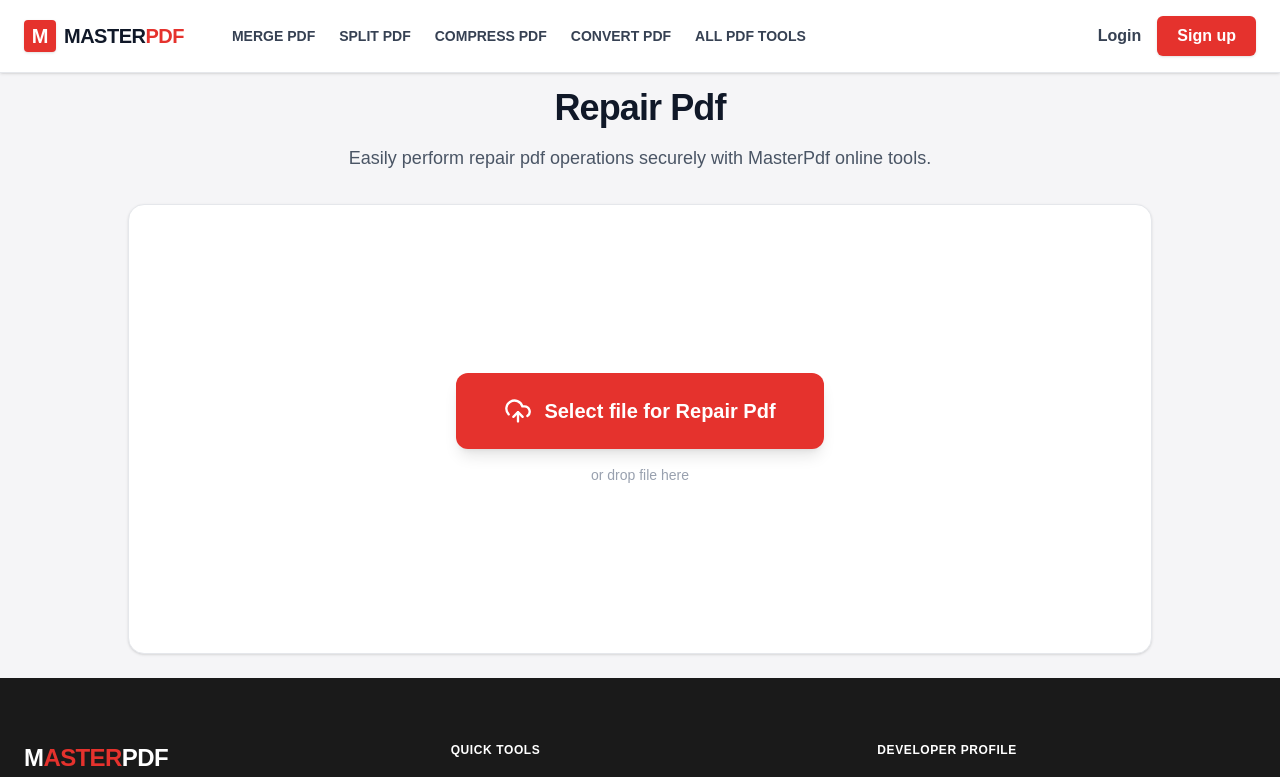
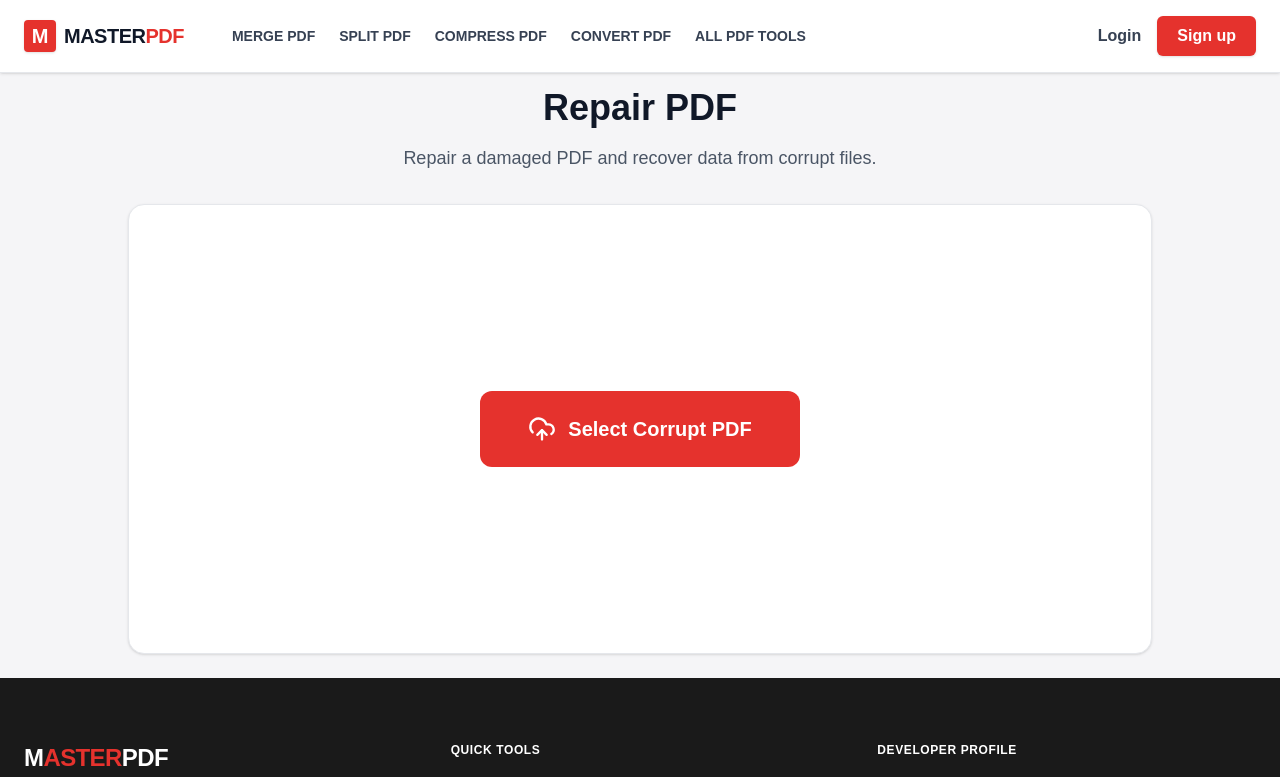
Before and after one commit to ansarisuhel4505/MasterPdf, a Next.js app: page /repair-pdf in a window 1280 px wide. Shown: the top 777 px of the page. Built offline with nearby package versions, Linux system fonts and the light colour scheme; no server answers.

Commit message:
Add RepairPdf component for PDF repair functionality

```diff
--- /dev/null
+++ b/src/pages/repair-pdf.jsx
@@ -0,0 +1,75 @@
+import React, { useState } from 'react';
+import Head from 'next/head';
+import Navbar from '../components/Navbar';
+import Footer from '../components/Footer';
+import { UploadCloud, FileText, X, ArrowRight, Settings } from 'lucide-react';
+import { upload } from '@vercel/blob/client';
+
+export default function RepairPdf() {
+  const [file, setFile] = useState(null);
+  const [isConverting, setIsConverting] = useState(false);
+
+  const handleFileChange = (e) => {
+    const selectedFile = e.target.files[0];
+    if (selectedFile) setFile(selectedFile);
+  };
+
+  const processFile = async () => {
+    if (!file) return;
+    setIsConverting(true);
+    try {
+      const blob = await upload(file.name, file, { access: 'public', handleUploadUrl: '/api/upload' });
+      const response = await fetch('/api/master-convert', {
+        method: 'POST',
+        headers: { 'Content-Type': 'application/json' },
+        body: JSON.stringify({ action: 'repair-pdf', fileUrl: blob.url }),
+      });
+      const data = await response.json();
+      if (response.ok && data.downloadUrl) window.location.href = data.downloadUrl;
+      else alert("Action Failed: " + data.error);
+    } catch (error) {
+      alert("Server connection failed.");
+    }
+    setIsConverting(false);
+  };
+
+  return (
+    <div className="min-h-screen flex flex-col font-sans bg-[#F5F5F7]">
+      <Head><title>Repair PDF - MasterPdf</title></Head>
+      <Navbar />
+      <main className="flex-grow flex flex-col items-center justify-center p-6 mt-16">
+        <div className="text-center mb-8">
+          <h1 className="text-4xl font-bold text-gray-900 mb-4">Repair PDF</h1>
+          <p className="text-lg text-gray-600 max-w-2xl mx-auto">Repair a damaged PDF and recover data from corrupt files.</p>
+        </div>
+        <div className="w-full max-w-5xl bg-white rounded-2xl shadow-sm border border-gray-200 p-8 min-h-[450px] flex flex-col items-center justify-center relative">
+          {!file ? (
+            <div className="text-center w-full">
+              <input type="file" id="file-upload" accept=".pdf" onChange={handleFileChange} className="hidden" />
+              <label htmlFor="file-upload" className="cursor-pointer bg-[#E5322D] hover:bg-red-700 text-white text-xl font-bold py-6 px-12 rounded-xl inline-flex items-center gap-3">
+                <UploadCloud size={28} /> Select Corrupt PDF
+              </label>
+            </div>
+          ) : (
+            <div className="w-full flex flex-col md:flex-row gap-8 items-start pt-4">
+              <div className="w-full md:w-1/2 flex flex-col items-center justify-center bg-gray-50 border border-gray-200 rounded-lg p-8 relative h-[350px]">
+                <button onClick={() => setFile(null)} className="absolute top-4 right-4 bg-white border text-gray-500 hover:text-red-500 rounded-full p-2"><X size={20} /></button>
+                <FileText size={80} className="text-gray-400 mb-4 opacity-90" />
+                <p className="text-sm font-bold mt-4">{file.name}</p>
+              </div>
+              <div className="w-full md:w-1/2 flex flex-col h-[350px] justify-between">
+                <div><h3 className="text-xl font-bold border-b pb-2">Ready to Repair</h3></div>
+                <div className="mt-6 flex justify-end">
+                   <button onClick={processFile} disabled={isConverting} className="w-full flex items-center justify-center gap-2 px-8 py-4 rounded-xl text-white font-bold text-lg bg-[#E5322D] hover:bg-red-700 disabled:bg-gray-400">
+                     {isConverting ? <><Settings className="animate-spin" size={24} /> Repairing...</> : <>Repair PDF <ArrowRight size={24} /></>}
+                   </button>
+                </div>
+              </div>
+            </div>
+          )}
+        </div>
+      </main>
+      <Footer />
+    </div>
+  );
+}
```
